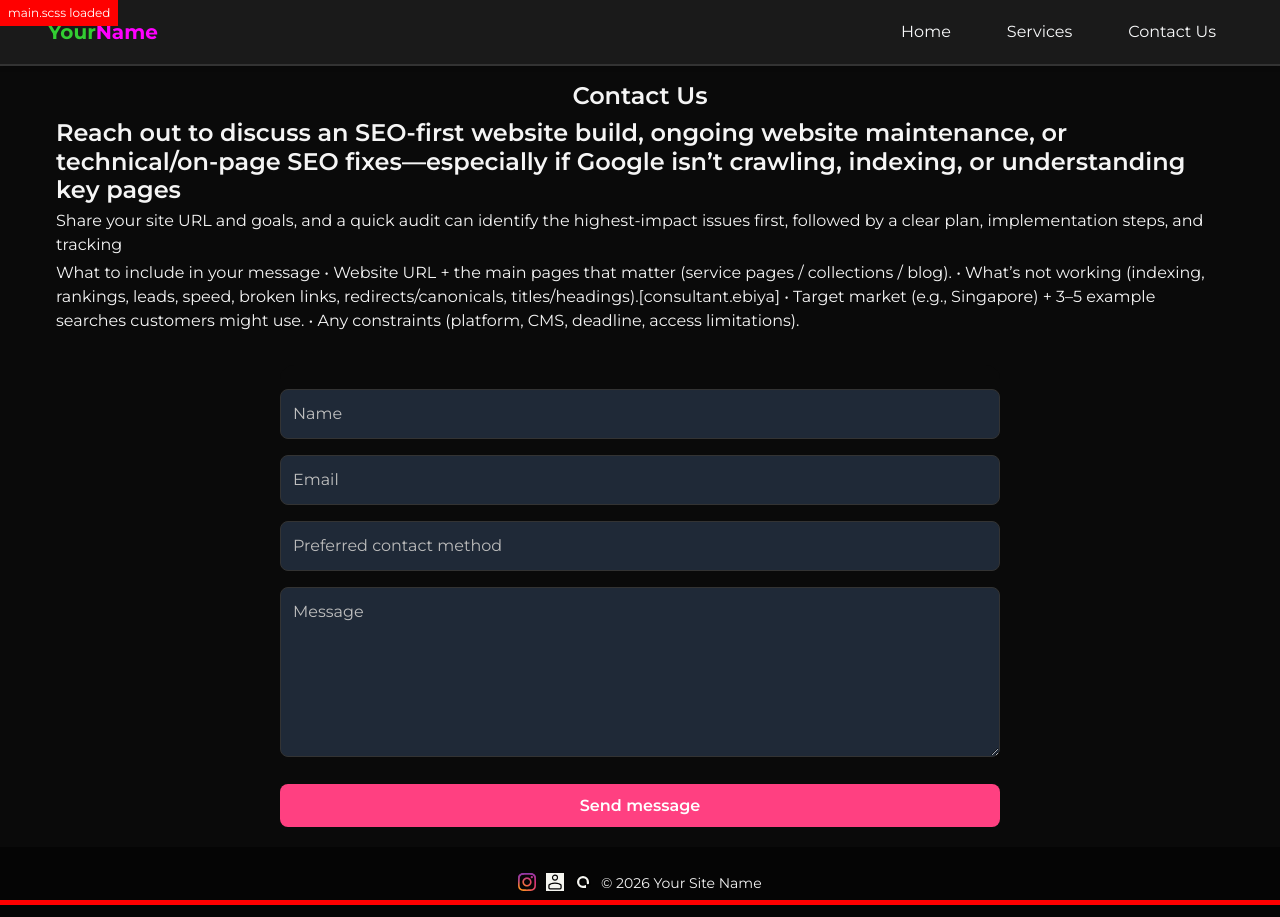
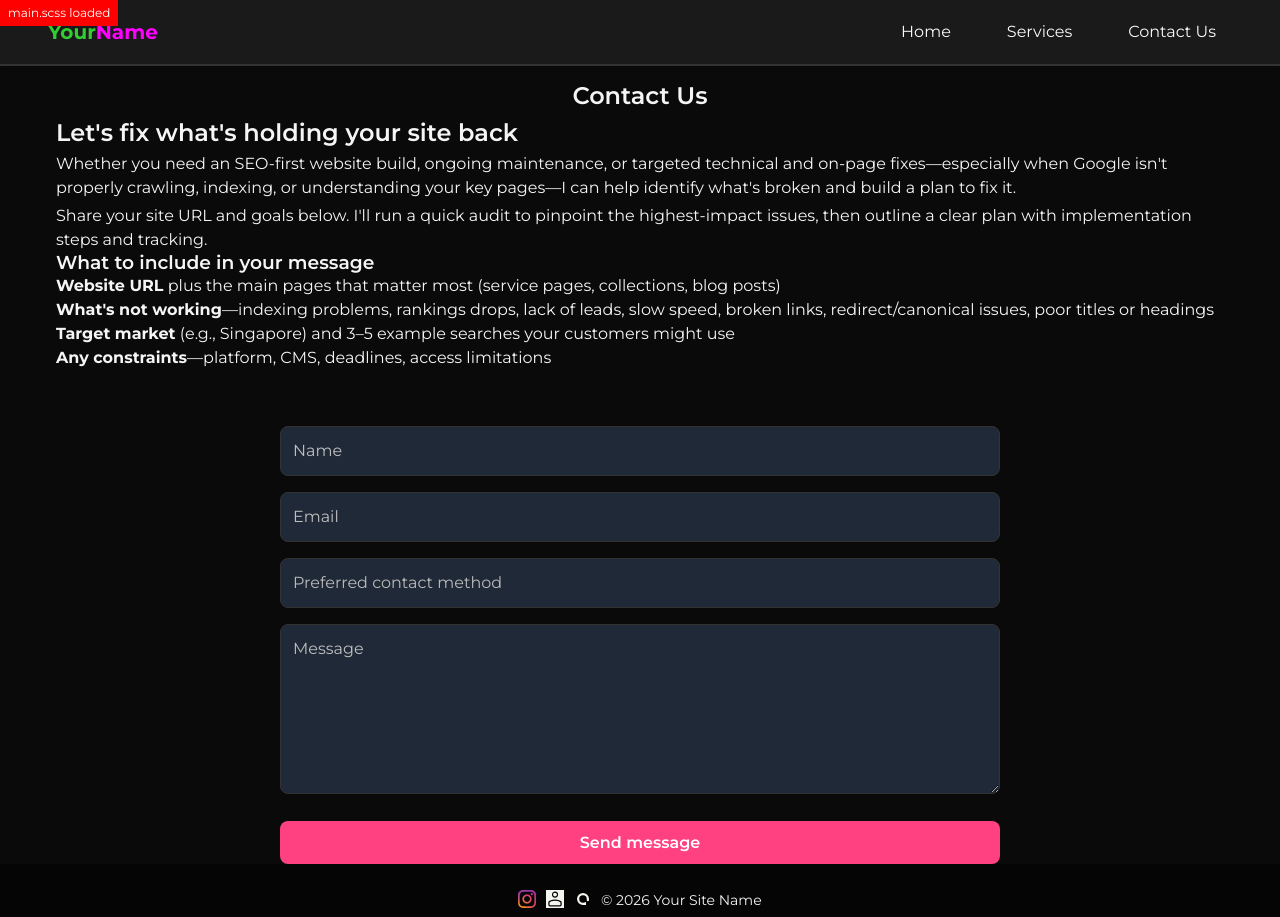
Before and after one commit to m33lucky-benny/test, a Jekyll site: the page built from contactus.html, in a window 1280 px wide. Built offline with Jekyll 4.4.1, drawn with Linux system fonts in a browser that asks for light colours.

Commit message:
Update contactus.html

```diff
--- a/contactus.html
+++ b/contactus.html
@@ -7,16 +7,21 @@ permalink: /contact/
 
 <div class="contact-container">
 
-<h2>Reach out to discuss an SEO-first website build, ongoing website maintenance, or technical/on-page SEO fixes—especially if Google isn’t crawling, indexing, or understanding key pages</h2>
-<p>Share your site URL and goals, and a quick audit can identify the highest-impact issues first, followed by a clear plan, implementation steps, and tracking</p>
-<p>
-What to include in your message
-•	Website URL + the main pages that matter (service pages / collections / blog).
-•	What’s not working (indexing, rankings, leads, speed, broken links, redirects/canonicals, titles/headings).[consultant.ebiya]
-•	Target market (e.g., Singapore) + 3–5 example searches customers might use.
-•	Any constraints (platform, CMS, deadline, access limitations).
-</p>
+<h2>Let's fix what's holding your site back</h2>
+
+<p>Whether you need an SEO-first website build, ongoing maintenance, or targeted technical and on-page fixes—especially when Google isn't properly crawling, indexing, or understanding your key pages—I can help identify what's broken and build a plan to fix it.</p>
+
+<p>Share your site URL and goals below. I'll run a quick audit to pinpoint the highest-impact issues, then outline a clear plan with implementation steps and tracking.</p>
+
+<h3>What to include in your message</h3>
+
+<ul>
+<li><strong>Website URL</strong> plus the main pages that matter most (service pages, collections, blog posts)</li>
+<li><strong>What's not working</strong>—indexing problems, rankings drops, lack of leads, slow speed, broken links, redirect/canonical issues, poor titles or headings</li>
+<li><strong>Target market</strong> (e.g., Singapore) and 3–5 example searches your customers might use</li>
+<li><strong>Any constraints</strong>—platform, CMS, deadlines, access limitations</li>
+</ul>
+
 {% include contact-form.html %}
 
-
 </div>
```
